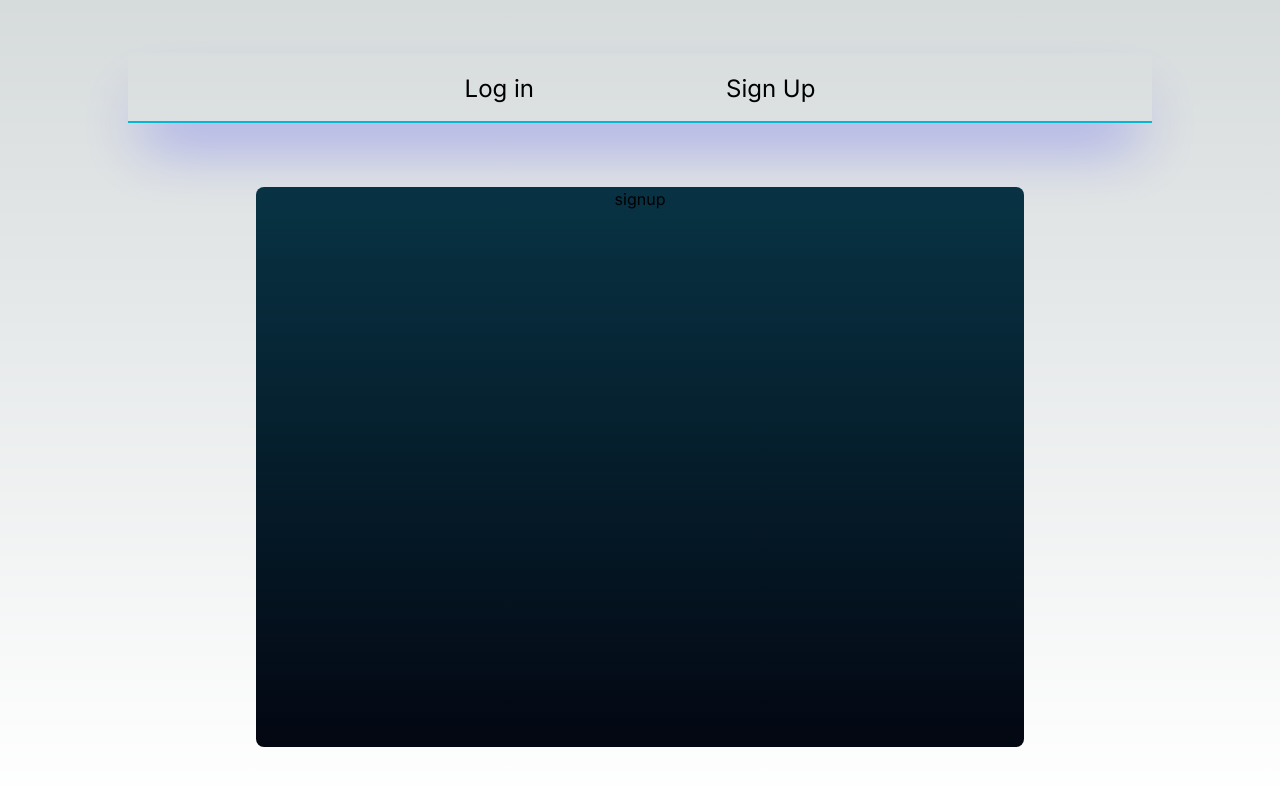
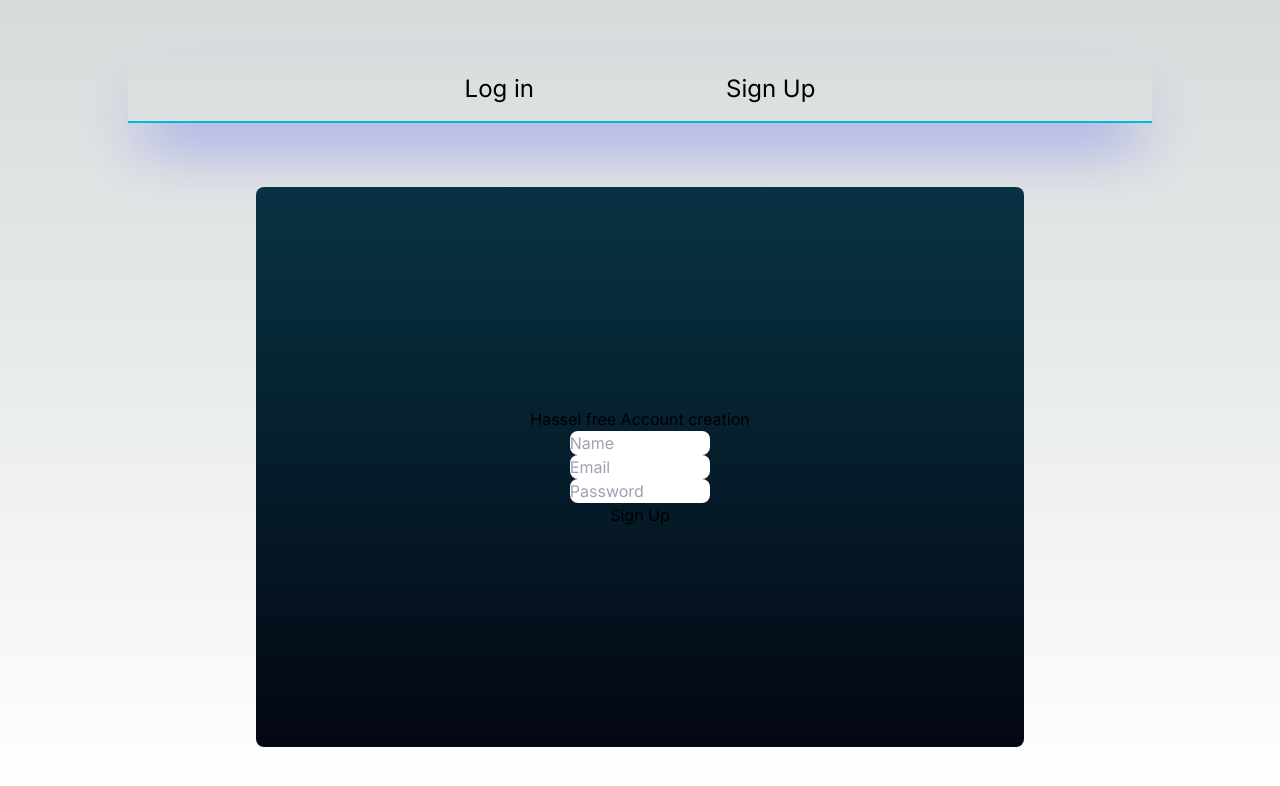
Before and after one commit to AdityaSingh-02/BuildSpace-S4, a Next.js app: page /create in a window 1280 px wide. Both pictures are taken after a click on the button "Sign Up". Shown: the top 786 px of the page. Built offline with nearby package versions, Linux system fonts and the light colour scheme; no server answers.

Commit message:
fix: Login State & Middleware support

```diff
--- a/src/Components/Create/login.tsx
+++ b/src/Components/Create/login.tsx
@@ -1,6 +1,7 @@
 "use client";
 import React, { useEffect, useState } from "react";
-import { useUserData } from "@/Context";
+import { useUserData, useAuth } from "@/Context";
+import { useRouter } from "next/navigation";
 
 const LoginComponent = () => {
   const [loginData, setLoginData] = useState({
@@ -38,7 +39,9 @@ const LoginComponent = () => {
           }
           className="w-[60%] px-4 py-2 rounded-lg"
         />
-        <button onClick={handleClick}>Login</button>
+        <button onClick={handleClick} className="bg-gray-500 text-gray-100 rounded-lg px-4 py-2">
+          Login
+        </button>
       </div>
     </>
   );
--- a/src/Components/Create/signup.tsx
+++ b/src/Components/Create/signup.tsx
@@ -1,9 +1,67 @@
-import React from 'react'
+import React, { useState } from "react";
+import appwriteService from "@/appwrite-service/config";
+import { useAuth } from "@/Context";
+import { useRouter } from "next/navigation";
 
 const SignupComponent = () => {
+  const [signUpData, setsignUpData] = useState({
+    name: "",
+    email: "",
+    password: "",
+  });
+
+  const { setAuthStatus } = useAuth();
+  const router = useRouter();
+
+  const handleClick = () => {
+    appwriteService.createAccount(signUpData).then((res) => {
+      setAuthStatus(true);
+      router.replace("/dashboard");
+    });
+  };
+
   return (
-    <div>signup</div>
-  )
-}
+    <>
+      <div className="flex flex-col justify-center items-center space-y-4 text-black w-full">
+        <h1 className="text-gray-400 pb-16 -mt-16 text-3xl">
+          Hassel free Account creation
+        </h1>
+        <input
+          type="text"
+          placeholder="Name"
+          value={signUpData.name}
+          onChange={(e) =>
+            setsignUpData({ ...signUpData, name: e.target.value })
+          }
+          className="w-[60%] px-4 py-2 rounded-lg"
+        />
+        <input
+          type="text"
+          placeholder="Email"
+          value={signUpData.email}
+          onChange={(e) =>
+            setsignUpData({ ...signUpData, email: e.target.value })
+          }
+          className="w-[60%] px-4 py-2 rounded-lg"
+        />
+        <input
+          type="password"
+          placeholder="Password"
+          value={signUpData.password}
+          onChange={(e) =>
+            setsignUpData({ ...signUpData, password: e.target.value })
+          }
+          className="w-[60%] px-4 py-2 rounded-lg"
+        />
+
+        <button
+          onClick={handleClick}
+          className="bg-gray-500 text-gray-100 rounded-lg px-4 py-2">
+          Sign Up
+        </button>
+      </div>
+    </>
+  );
+};
 
 export default SignupComponent;
--- a/src/app/(Protected)/create/page.tsx
+++ b/src/app/(Protected)/create/page.tsx
@@ -1,25 +1,28 @@
 "use client";
 import React from "react";
 import { LoginComponent, SignupComponent } from "@/Components";
-import { useState } from "react";
+import { useState, useEffect } from "react";
+import { useRouter } from "next/navigation";
+import { useAuth } from "@/Context";
 
 const Create = () => {
   const [Action, setAction] = useState(true);
-  const [loginData, setLoginData] = useState({
-    email: "",
-    password: "",
-  });
 
-  const handleLogin = (data: any) => {
-    console.log(data);
-  };
+  const { authStatus } = useAuth();
+  const router = useRouter();
+
+  useEffect(() => {
+    if (authStatus) {
+      router.replace("/dashboard");
+    }
+  }, []);
 
   return (
     <>
       <main className="flex flex-col justify-center items-center h-screen ">
         <nav className="flex justify-center space-x-48 pt-5 pb-4 text-2xl border-b-2 border-cyan-500 shadow-[0_35px_60px_-15px_rgba(0,0,255,0.3)]  w-[80%]">
-          <button onClick={() => setAction(!Action)}>Log in</button>
-          <button onClick={() => setAction(!Action)}>Sign Up</button>
+          <button onClick={() => setAction(true)}>Log in</button>
+          <button onClick={() => setAction(false)}>Sign Up</button>
         </nav>
         <div className="flex justify-center rounded-lg mt-16 w-[60%] h-[70%] bg-gradient-to-b from-cyan-950 to-gray-950">
           {Action ? <LoginComponent /> : <SignupComponent />}
--- /dev/null
+++ b/src/app/(Protected)/dashboard/page.tsx
@@ -0,0 +1,7 @@
+import React from "react";
+
+const dashboard = () => {
+  return <div>dashboard</div>;
+};
+
+export default dashboard;
--- /dev/null
+++ b/src/app/(Protected)/logout/page.tsx
@@ -0,0 +1,16 @@
+"use client"
+import React, { useEffect } from "react";
+import appwriteService from "@/appwrite-service/config";
+import { useRouter } from "next/navigation";
+
+const logout = () => {
+  const router = useRouter();
+  useEffect(() => {
+    appwriteService.logout().then((res) => {
+        router.replace("/");
+    });
+  }, []);
+  return <div>logout</div>;
+};
+
+export default logout;
```
